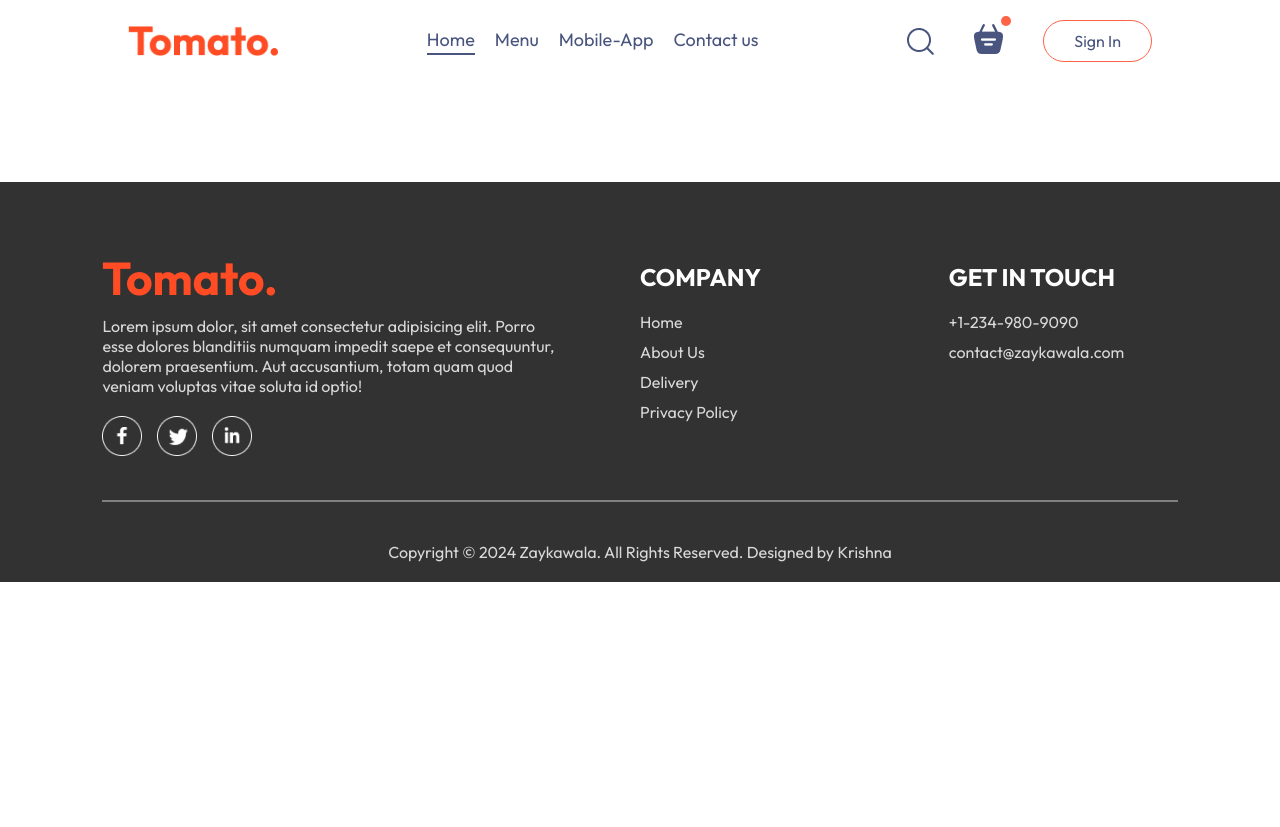
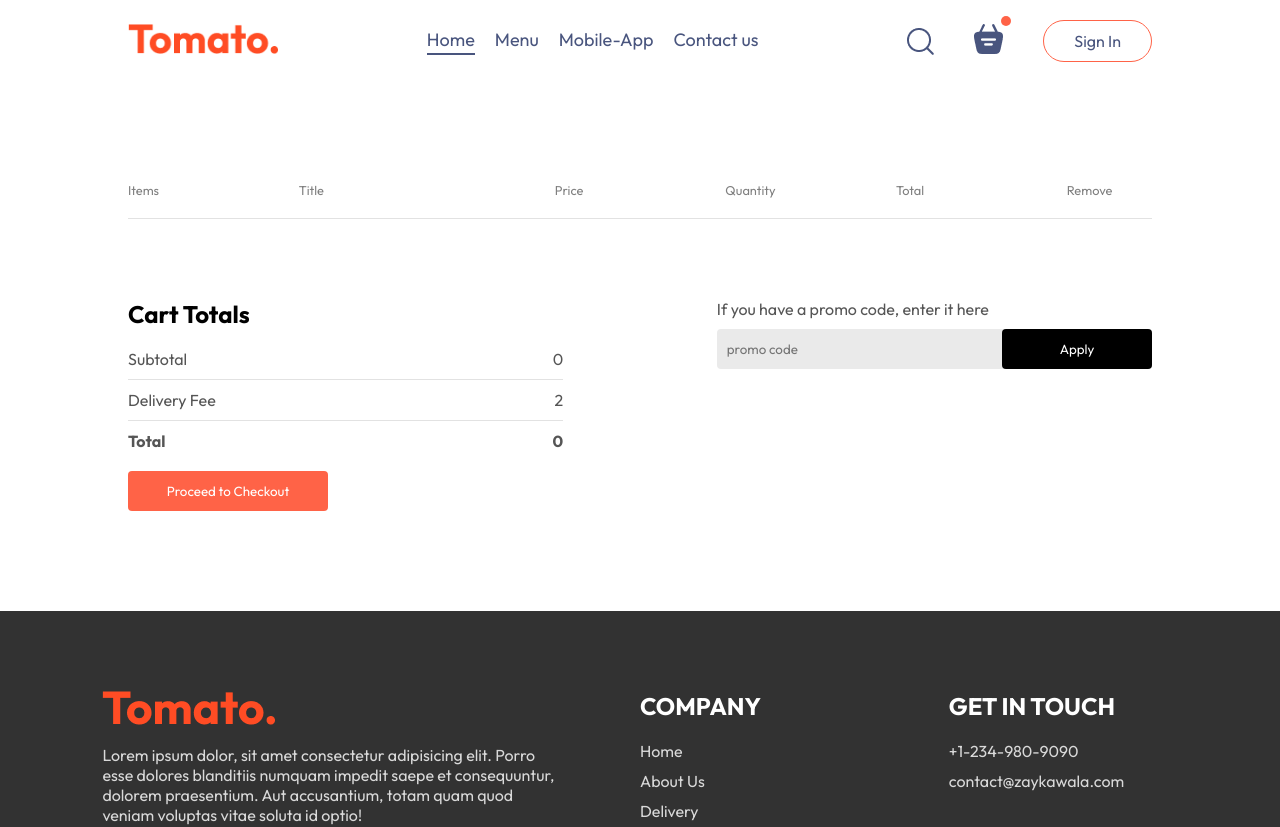
Before and after one commit to kr1shnnna/fullstack_food_deliverywebsite_reactjs, a React (Vite) app in the folder frontend/: page /cart in a window 1280 px wide. Shown: the top 827 px of the page. Before the commit the page ends 800 px from the top, so only its background shows below. Built offline with nearby package versions, Linux system fonts and the light colour scheme.

Commit message:
added cart-page

```diff
--- a/frontend/src/components/Navbar/Navbar.jsx
+++ b/frontend/src/components/Navbar/Navbar.jsx
@@ -7,7 +7,7 @@ const Navbar = ({setShowLogin}) => {
     const [menu,setMenu]=useState("home");
   return (
     <div className='navbar'>
-        <img src={assets.logo} alt="" className="logo" />
+       <Link to='/'><img src={assets.logo} alt="" className="logo" /></Link>
         <ul className="navbar-menu">
             <Link to='/' onClick={()=>setMenu('home')} className={menu==='home'?'active':''}>Home</Link>
             <a href='#explore-menu' onClick={()=>setMenu('menu')} className={menu==='menu'?'active':''}>Menu</a>
@@ -17,7 +17,7 @@ const Navbar = ({setShowLogin}) => {
         <div className="navbar-right">
             <img src={assets.search_icon} />
             <div className="navbar-search-icon">
-                <img src={assets.basket_icon}/>
+                <Link to='/cart'>  <img src={assets.basket_icon}/></Link>
                 <div className="dot"></div>
             </div>
             <button onClick={()=>setShowLogin(true)}>Sign In</button>
--- a/frontend/src/pages/Cart/Cart.css
+++ b/frontend/src/pages/Cart/Cart.css
@@ -0,0 +1,120 @@
+.cart{
+    margin-top:100px;
+
+}
+
+.cart-items-title{
+    display:grid;
+    grid-template-columns:1fr  1.5fr 1fr 1fr 1fr 0.5fr;
+    align-items:center;
+    color:grey;
+    font-size:max(1vw,12px);
+}
+
+.cart-items-item{
+    margin:10px 0px;
+    color:black;
+}
+
+.cart-items-item img{
+    width:50px;
+
+}
+
+.cart hr{
+    height:1px;
+    background-color:#e2e2e2;
+    border:none;
+}
+
+.cart-items-item .cross{
+    color:tomato;
+    cursor:pointer;
+}
+
+.cart-bottom{
+    margin-top:80px;
+    display:flex;
+    justify-content:space-between;
+    gap:max(12vw,20px);
+}
+
+.cart-total{
+    flex:1;
+    display:flex;
+    flex-direction:column;
+    gap:20px;
+
+}
+
+
+.cart-total-details{
+    display:flex;
+    justify-content:space-between;
+    color:#555;
+}
+
+.cart-total hr{
+    margin:10px 0px;
+
+}
+
+
+.cart-total button{
+    border:none;
+    color:white;
+    background-color:tomato;
+    width:max(15vw,200px);
+    padding:12px 0px;
+    border-radius:4px;
+    cursor:pointer;
+}
+
+
+.cart-promocode{
+    flex:1;
+}
+
+.cart-promocode p{
+    color:#555;
+
+}
+
+.cart-promocode-input{
+    margin-top:10px;
+    display:flex;
+    justify-content:space-between;
+    align-items:center;
+    background-color:#eaeaea;
+    border-radius:4px;
+
+}
+
+
+.cart-promocode-input input{
+    border:none;
+    outline:none;
+    background:transparent;
+    padding-left:10px;
+
+}
+
+.cart-promocode-input button{
+    width:max(10vw,150px);
+    padding:12px 5px;
+    background-color:black;
+    border:none;
+    color:white;
+    border-radius:4px;
+    cursor:pointer;
+}
+
+@media(max-width:750px){
+    .cart-bottom{
+        flex-direction:column-reverse;
+    }
+
+    .cart-promocode{
+        justify-content:start;
+    }
+}
--- a/frontend/src/pages/Cart/Cart.jsx
+++ b/frontend/src/pages/Cart/Cart.jsx
@@ -1,8 +1,74 @@
-
+import { useContext } from 'react'
+import { StoreContext } from '../../Context/StoreContext'
 import './Cart.css'
 const Cart = () => {
+  const {cartItems,food_list,removeFromCart} = useContext(StoreContext);
   return (
-    <div></div>
+    <div className='cart'>
+<div className="cart-items">
+  <div className="cart-items-title">
+    <p>Items</p>
+    <p>Title</p>
+    <p>Price</p>
+    <p>Quantity</p>
+    <p>Total</p>
+    <p>Remove</p>
+  </div>
+  <br />
+  <hr />
+  {food_list.map((item,index)=>{
+if(cartItems[item._id]>0){
+  return (
+    <div>
+ <div className="cart-items-title cart-items-item">
+      <img  src={item.image}/>
+      <p>{item.name}</p>
+      <p>₹{item.price}</p>
+      <p>{cartItems[item._id]}</p>
+      <p>₹{item.price*cartItems[item._id]}</p>
+      <p onClick={()=>removeFromCart(item._id)}className='cross'>x</p>
+    </div>
+     <hr />
+
+    </div>
+
+  )
+}
+  })}
+</div>
+<div className="cart-bottom">
+  <div className="cart-total">
+    <h2>Cart Totals</h2>
+    <div>
+      <div className="cart-total-details">
+        <p>Subtotal</p>
+        <p>{0}</p>
+      </div>
+      <hr/>
+      <div className="cart-total-details">
+        <p>Delivery Fee</p>
+        <p>{2}</p>
+      </div>
+      <hr/>
+      <div className="cart-total-details">
+        <b>Total</b>
+        <b>{0}</b>
+      </div>
+    </div>
+     <button>Proceed to Checkout</button>
+</div>
+<div className="cart-promocode">
+  <div>
+    <p>If you have a promo code, enter it here </p>
+    <div className='cart-promocode-input'>
+      <input type='text' placeholder='promo code' />
+      <button>Apply</button>
+
+    </div>
+  </div>
+</div>
+</div>
+</div>
   )
 }
 
```
